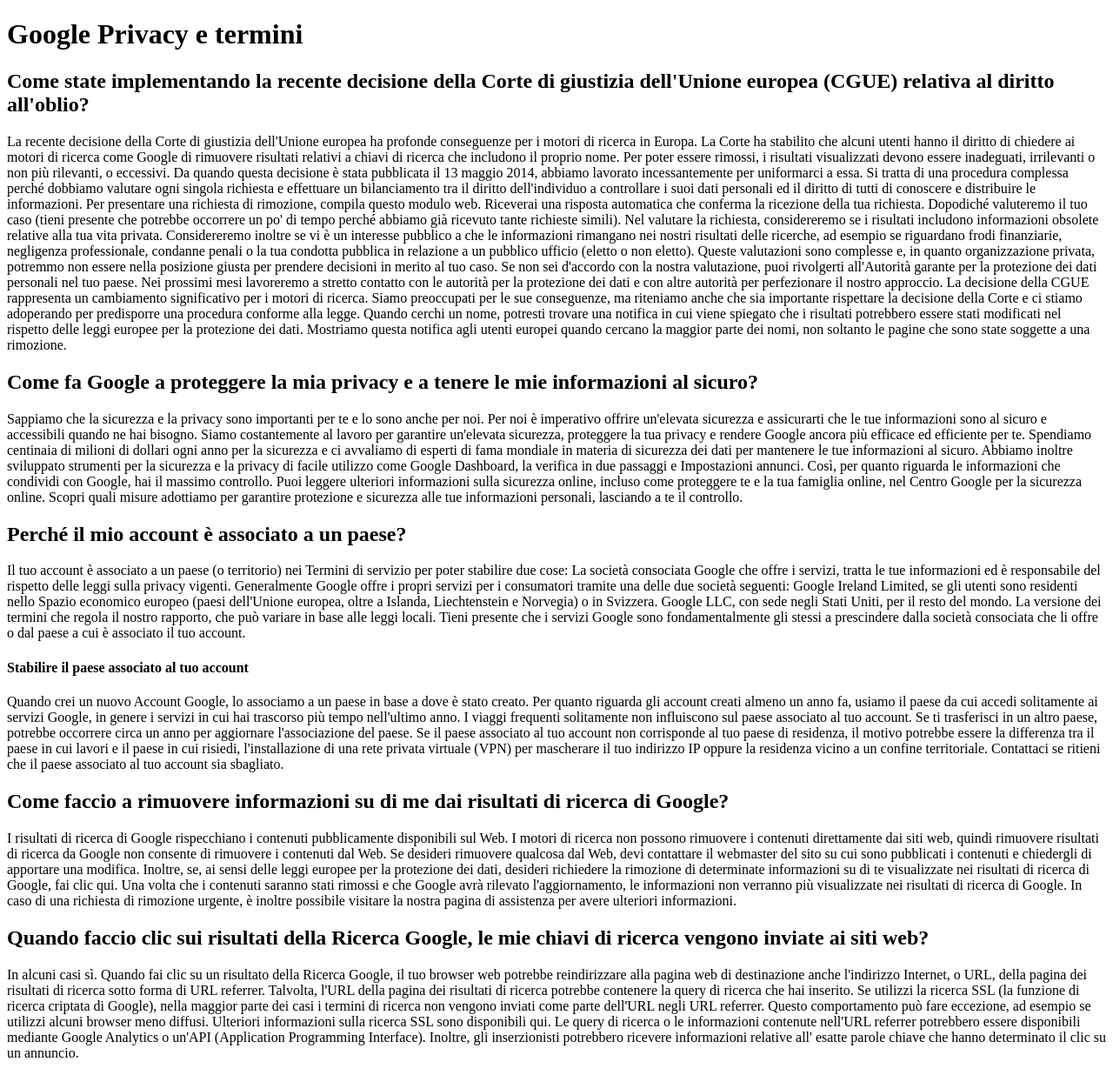
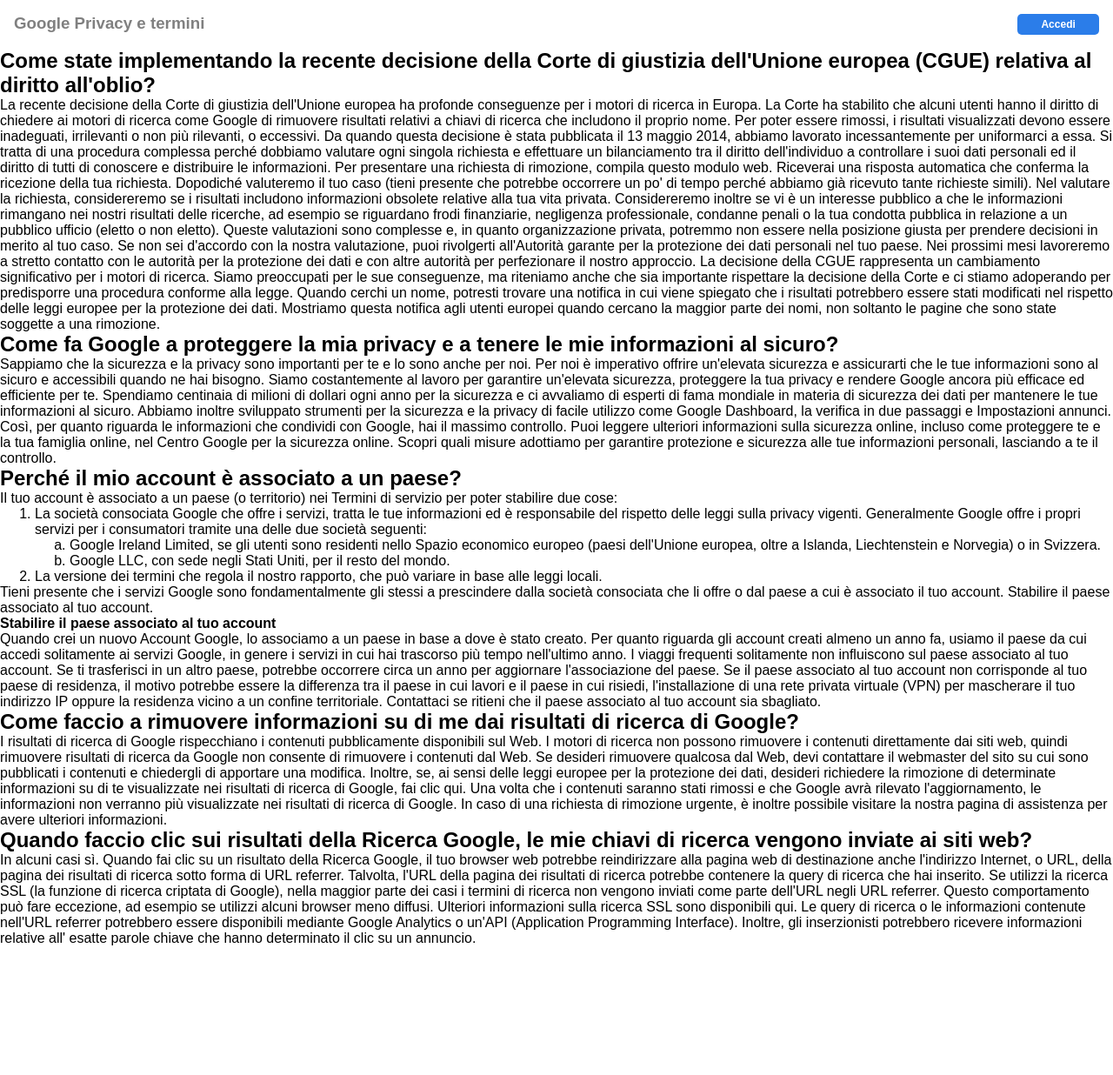
Before and after one commit to cif95/php-google-faq, a PHP site: page / in a window 1280 px wide. Shown: the whole page at 87% size. After the commit the page ends 1087 px from the top, so only its background shows below. Run offline with PHP 8.4, Linux system fonts and the light colour scheme.

Commit message:
refactoring

```diff
--- a/index.php
+++ b/index.php
@@ -27,23 +27,30 @@ $faqs = array(
 	],
 	[
 		"question" => "Perché il mio account è associato a un paese?",
-		"answer" => [
-									"mainAnswer" => "Il tuo account è associato a un paese (o territorio) nei Termini di servizio per poter stabilire due cose:
+		"answer" =>  "Il tuo account è associato a un paese (o territorio) nei Termini di servizio per poter stabilire due cose:
+										<ol>
+											<li>
 												La società consociata Google che offre i servizi, tratta le tue informazioni ed è responsabile del rispetto delle leggi sulla privacy vigenti.
 												Generalmente Google offre i propri servizi per i consumatori tramite una delle due società seguenti:
+												<ol type='a'>
+													<li>
 														Google Ireland Limited, se gli utenti sono residenti nello Spazio economico europeo (paesi dell'Unione europea, oltre a Islanda, Liechtenstein e Norvegia) o in Svizzera.
+													</li>
+													<li>
 														Google LLC, con sede negli Stati Uniti, per il resto del mondo.
+													</li>
+												</ol>
+											</li>
+											<li>
 												La versione dei termini che regola il nostro rapporto, che può variare in base alle leggi locali.
-										Tieni presente che i servizi Google sono fondamentalmente gli stessi a prescindere dalla società consociata che li offre o dal paese a cui è associato il tuo account."
-									,
-									"secondaryTopic" => 	"Stabilire il paese associato al tuo account",
-									"secondaryAnswer" =>	"Quando crei un nuovo Account Google, lo associamo a un paese in base a dove è stato creato.
-																				Per quanto riguarda gli account creati almeno un anno fa, usiamo il paese da cui accedi solitamente ai servizi Google, in genere i servizi in cui hai trascorso più tempo nell'ultimo anno.
+											</li>
+										</ol>
+										Tieni presente che i servizi Google sono fondamentalmente gli stessi a prescindere dalla società consociata che li offre o dal paese a cui è associato il tuo account.
+										Stabilire il paese associato al tuo account.
+										<h4>Stabilire il paese associato al tuo account</h4>
+										Quando crei un nuovo Account Google, lo associamo a un paese in base a dove è stato creato. Per quanto riguarda gli account creati almeno un anno fa, usiamo il paese da cui accedi solitamente ai servizi Google, in genere i servizi in cui hai trascorso più tempo nell'ultimo anno.
 										I viaggi frequenti solitamente non influiscono sul paese associato al tuo account. Se ti trasferisci in un altro paese, potrebbe occorrere circa un anno per aggiornare l'associazione del paese.
-																				Se il paese associato al tuo account non corrisponde al tuo paese di residenza, il motivo potrebbe essere la differenza tra il paese in cui lavori e il paese in cui risiedi, l'installazione di una rete privata virtuale (VPN) per mascherare il tuo indirizzo IP oppure la residenza vicino a un confine territoriale.
-																				Contattaci se ritieni che il paese associato al tuo account sia sbagliato."
-
-	]
+										Se il paese associato al tuo account non corrisponde al tuo paese di residenza, il motivo potrebbe essere la differenza tra il paese in cui lavori e il paese in cui risiedi, l'installazione di una rete privata virtuale (VPN) per mascherare il tuo indirizzo IP oppure la residenza vicino a un confine territoriale. Contattaci se ritieni che il paese associato al tuo account sia sbagliato."
 	],
 	[
 		"question" => "Come faccio a rimuovere informazioni su di me dai risultati di ricerca di Google?",
@@ -63,8 +70,7 @@ $faqs = array(
 								Inoltre, gli inserzionisti potrebbero ricevere informazioni relative all' esatte parole chiave che hanno determinato il clic su un annuncio."
 	],
 )
-
-; ?>
+;?>
 
 <!DOCTYPE html>
 <html lang="it">
@@ -72,35 +78,20 @@ $faqs = array(
 	<meta charset="UTF-8">
 	<meta http-equiv="X-UA-Compatible" content="IE=edge">
 	<meta name="viewport" content="width=device-width, initial-scale=1.0">
+	<link rel="stylesheet" href="./style.css">
 	<title>Google Faqs</title>
 </head>
 <body>
 	<header>
-		<h1>Google Privacy e termini</h1>
+		<h3>Google Privacy e termini</h3>
+		<button class="my-btn">Accedi</button>
 	</header>
 	<main>
 		<section id="faqs">
 			<?php
-				foreach( $faqs as $faq ) {
-					if ( !is_array($faq['answer']) ) {
+				foreach( $faqs as $faq) {
 					echo '<h2>' . $faq['question'] . '</h2>';
 					echo '<p>' . $faq['answer'] . '</p>';
-					} else {
-						echo '<h2>' . $faq['question'] . '</h2>';
-						foreach( $faq['answer'] as $key => $value ) {
-							switch ( $key ) {
-								case "mainAnswer" :
-									echo '<p>' . $value . '</p>';
-									break;
-								case "secondaryTopic" :
-									echo '<h4>' . $value . '</h4>';
-									break;
-								case "secondaryAnswer" :
-									echo '<p>' . $value . '</p>';
-									break;
-							}
-						}
-					}
 				}
 			; ?>
 		</section>
--- /dev/null
+++ b/style.css
@@ -0,0 +1,26 @@
+* {
+	box-sizing: border-box;
+	margin: 0;
+	border: 0;
+}
+
+.my-btn {
+	padding: 0 1.7rem;
+	color: white;
+	border-radius: 5px;
+	font-weight: bold;
+	font-size: 0.75rem;
+	background-color: #2B7DE9;
+}
+
+body {
+	font-family: sans-serif;
+}
+
+header {
+	padding: 1rem;
+	height: 7vh;
+	color: grey;
+	display: flex;
+	justify-content: space-between;
+}
```
Lines whose indentation alone changed are shown as unchanged.
